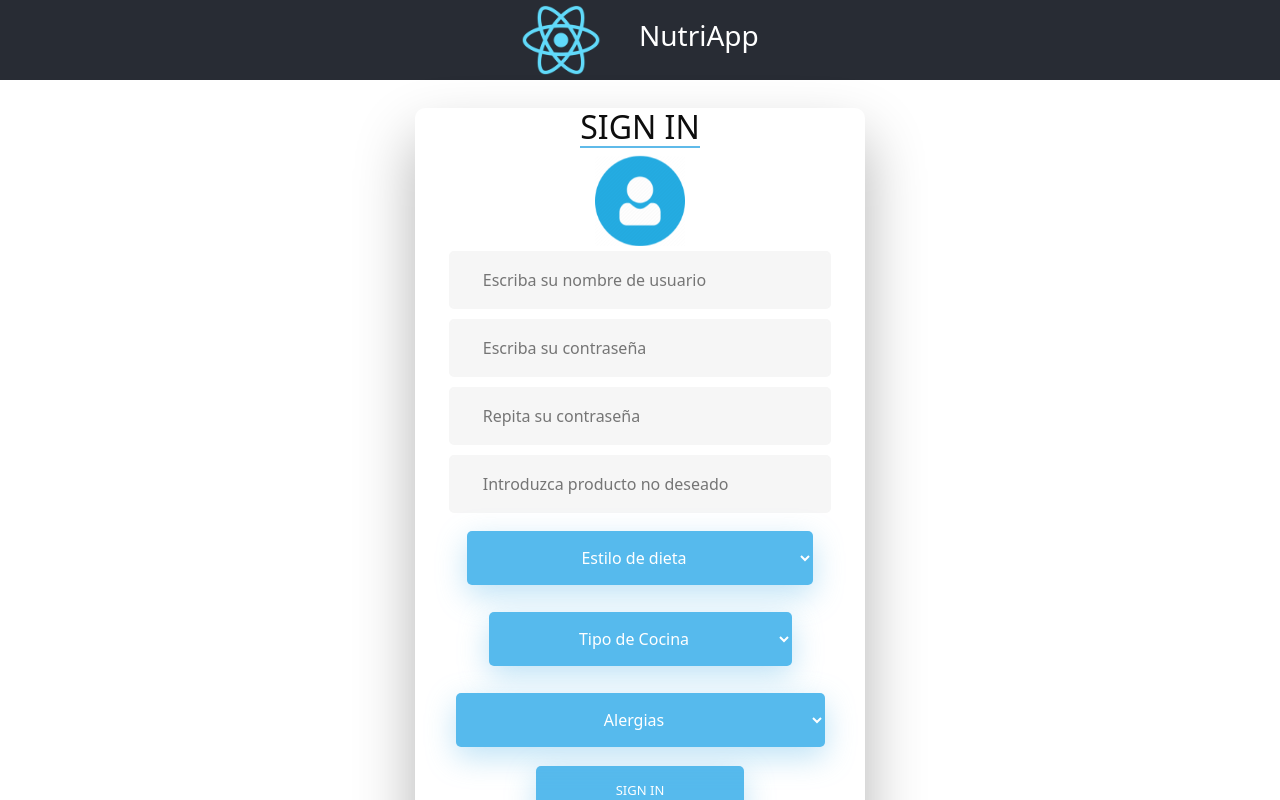
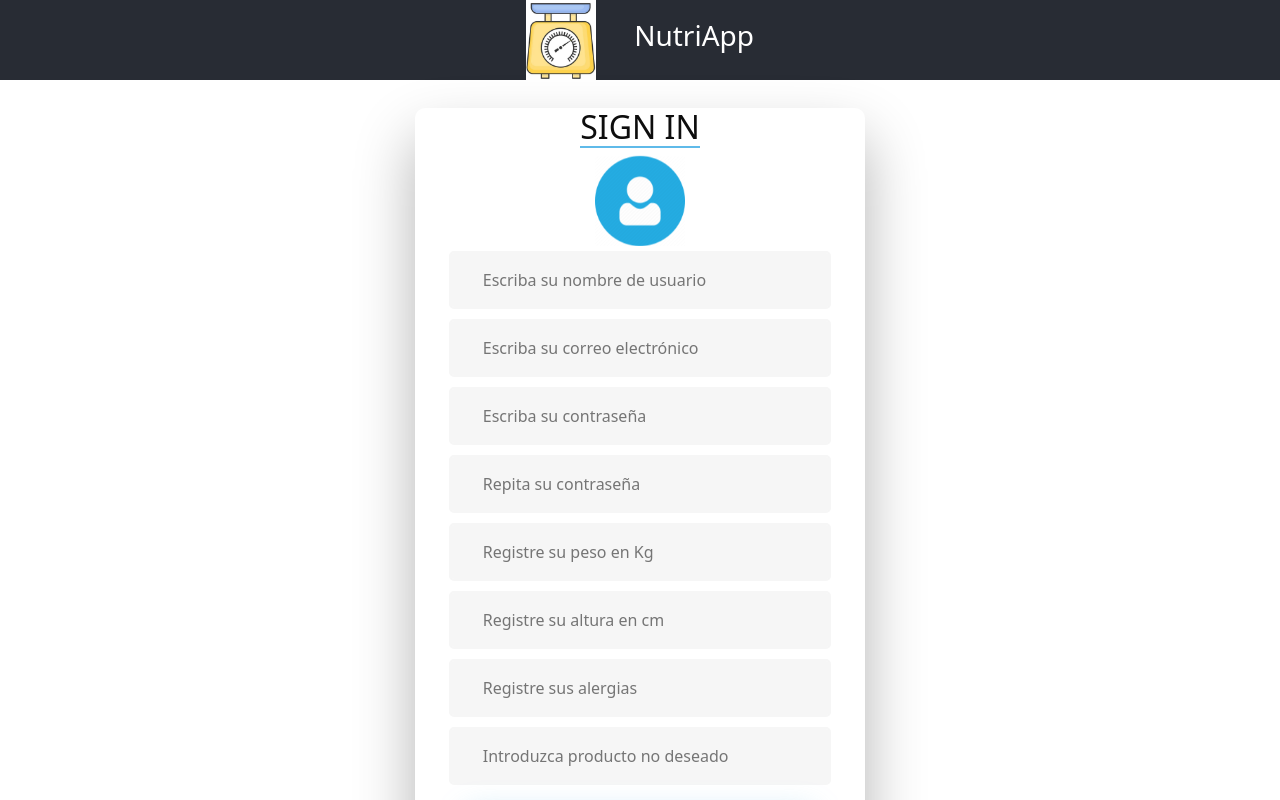
Before and after one commit to Alfesito/ISST-Grupo13-Caso-23, a React (Create React App) app: page /signin in a window 1280 px wide. Shown: the top 800 px of the page. Built offline with nearby package versions, Linux system fonts and the light colour scheme; no server answers.

Commit message:
logo y sign in

```diff
--- a/package.json
+++ b/package.json
@@ -16,7 +16,7 @@
     "webpack": "^4.19.1"
   },
   "scripts": {
-    "start": "react-scripts start",
+    "start": "react-scripts --openssl-legacy-provider start",
     "build": "react-scripts build",
     "test": "react-scripts test",
     "eject": "react-scripts eject"
--- a/src/componentes/Header.js
+++ b/src/componentes/Header.js
@@ -1,5 +1,5 @@
 import React from 'react'
-import logo from '../images/logo192.png';
+import logo from '../images/LogoNutriApp.png';
 
 function Header() {
   return (
--- a/src/componentes/LogIn.js
+++ b/src/componentes/LogIn.js
@@ -28,7 +28,7 @@ export default function LogIn() {
               id="login"
               class="fadeIn second"
               name="login"
-              placeholder="Usuario"
+              placeholder="Correo Electrónico"
             ></input>
             <input
               type="text"
--- a/src/componentes/SignIn.js
+++ b/src/componentes/SignIn.js
@@ -56,6 +56,12 @@ export default function SignIn() {
             ></input>
             <input
               type="text"
+              id="email"
+              class="fadeIn second"
+              placeholder="Escriba su correo electrónico"
+            ></input>
+            <input
+              type="text"
               id="password"
               class="fadeIn third"
               placeholder="Escriba su contraseña"
@@ -65,6 +71,24 @@ export default function SignIn() {
               id="repassword"
               class="fadeIn third"
               placeholder="Repita su contraseña"
+            ></input>
+            <input
+              type="text"
+              id="weight"
+              class="fadeIn second"
+              placeholder="Registre su peso en Kg"
+            ></input>
+            <input
+              type="text"
+              id="height"
+              class="fadeIn second"
+              placeholder="Registre su altura en cm"
+            ></input>
+            <input
+              type="text"
+              id="allegies"
+              class="fadeIn second"
+              placeholder="Registre sus alergias"
             ></input>
 
             <input
@@ -134,14 +158,14 @@ export default function SignIn() {
             </div>
 
             <Link to="/navbar">
-              <input type="submit" class="fadeIn x" value="Sign In" ></input>
+              <input type="submit" class="fadeIn x" value="Regístrate" ></input>
             </Link>
           </form>
 
           {/* Remind Passowrd  */}
           <div id="formFooter">
             <lergia class="underlineHover" href="#">
-              Forgot Password?
+              ¿Olvidaste la constraseña?
             </lergia>
           </div>
         </div>
```
Also changed, not shown: src/images/LogoNutriApp.png (added).
